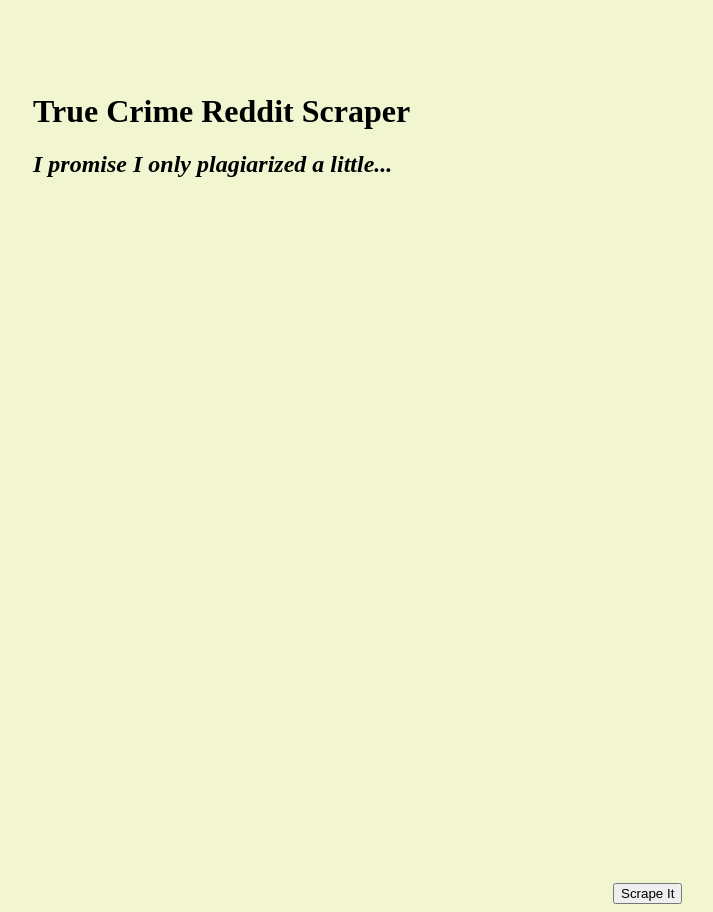
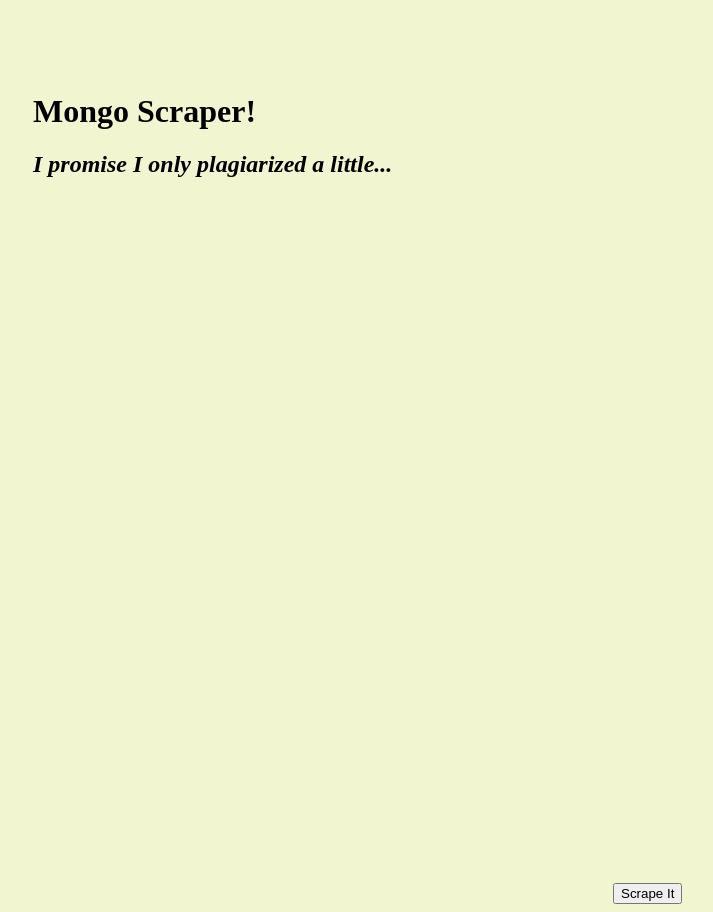
Before and after one commit to anniestew/news-scrape, a website: page public/index.html in a window 1280 px wide. Shown: the whole page, without its empty margins (127-840 px from the left). Drawn offline with nearby package versions, Linux system fonts and the light colour scheme; no server answers.

Commit message:
changed title

```diff
--- a/public/index.html
+++ b/public/index.html
@@ -38,7 +38,7 @@
   </head>
   <body>
     <div id="wrapper">
-      <h1>True Crime Reddit Scraper</h1>
+      <h1>Mongo Scraper!</h1>
       <h2><i>I promise I only plagiarized a little...</i></h2>
       <div id="articles"></div>
       <div id="notes"></div>
```
